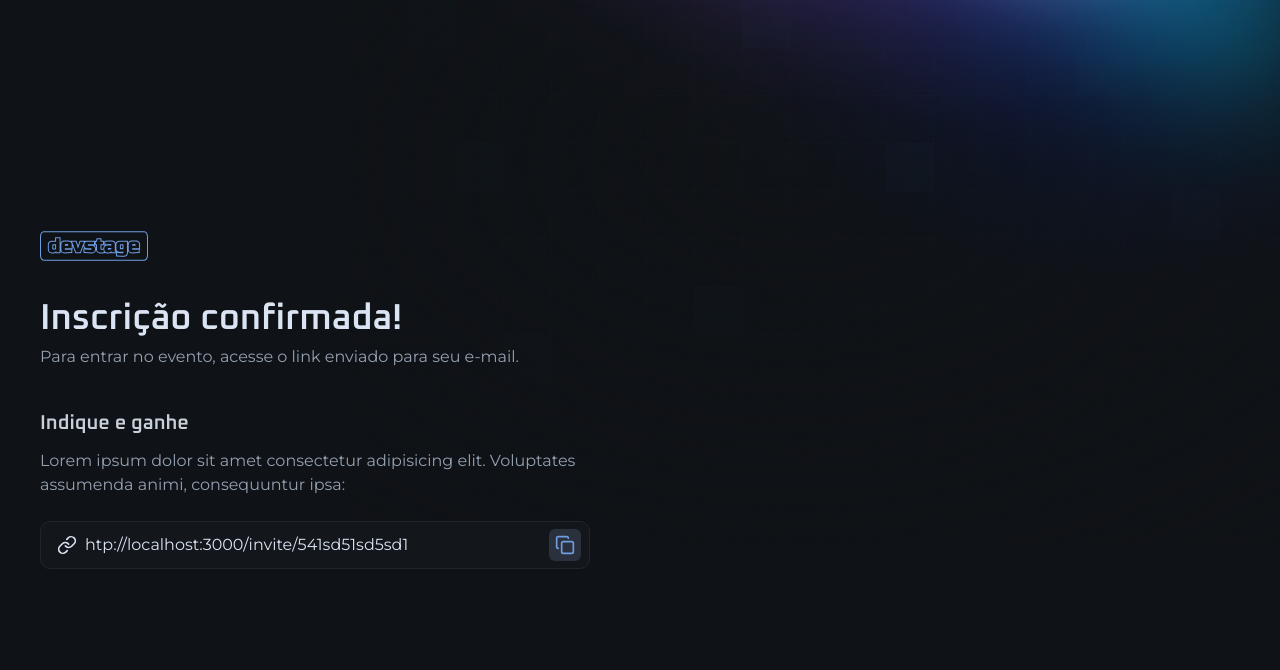
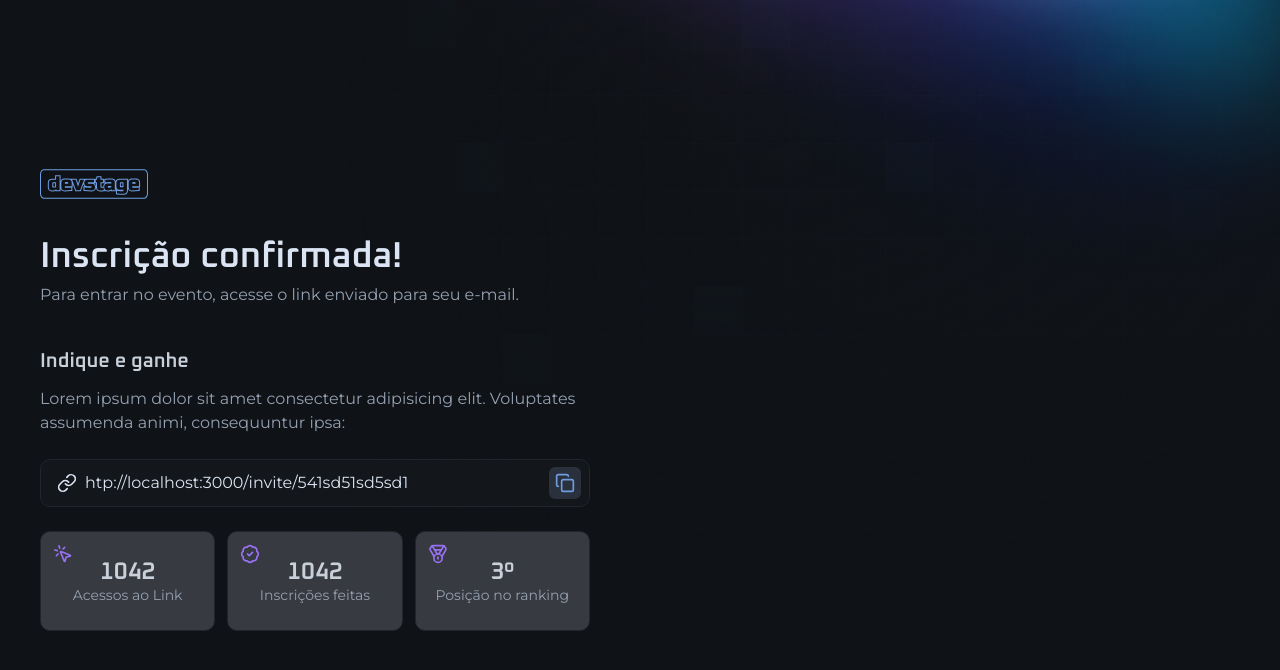
Before and after one commit to jp-data/action-events, a Next.js app: page /invite in a window 1280 px wide. Shown: the top 670 px of the page. Built offline with nearby package versions, Linux system fonts and the light colour scheme.

Commit message:
stats in invite page

```diff
--- a/src/app/invite/page.tsx
+++ b/src/app/invite/page.tsx
@@ -1,7 +1,7 @@
 import Image from 'next/image'
 import Logo from '../../assets/Logo.svg'
 import { InputField, InputIcon, InputRoot } from '@/components/Input'
-import { Copy, Link } from 'lucide-react'
+import { BadgeCheck, Copy, Link, Medal, MousePointerClick } from 'lucide-react'
 import { IconButton } from '@/components/IconButton'
 
 export default function InvitePage() {
@@ -41,6 +41,39 @@
                             <Copy className='size-5' />
                         </IconButton>
                     </InputRoot>
+
+                    <div className='grid gap-3 md:grid-cols-3'>
+                        <div className='relative bg-gray-700 border border-gray-600 px-4 py-7 flex flex-col items-center justify-center gap-1 rounded-xl'>
+                            <span className='font-heading text-2xl font-semibold text-gray-200 leading-none'>
+                                1042
+                            </span>
+                            <span className='text-sm text-gray-300 leading-none text-center'>
+                                Acessos ao Link
+                            </span>
+                            <MousePointerClick className='size-5 text-purple absolute top-3 left-3' />
+                        </div>
+
+                        <div className='relative bg-gray-700 border border-gray-600 px-4 py-7 flex flex-col items-center justify-center gap-1 rounded-xl'>
+                            <span className='font-heading text-2xl font-semibold text-gray-200 leading-none'>
+                                1042
+                            </span>
+                            <span className='text-sm text-gray-300 leading-none text-center'>
+                                Inscrições feitas
+                            </span>
+                            <BadgeCheck className='size-5 text-purple absolute top-3 left-3' />
+                        </div>
+
+                        <div className='relative bg-gray-700 border border-gray-600 px-4 py-7 flex flex-col items-center justify-center gap-1 rounded-xl'>
+                            <span className='font-heading text-2xl font-semibold text-gray-200 leading-none'>
+                                3º
+                            </span>
+                            <span className='text-sm text-gray-300 leading-none text-center'>
+                                Posição no ranking
+                            </span>
+                            <Medal className='size-5 text-purple absolute top-3 left-3' />
+                        </div>
+
+                    </div>
                 </div>
             </div>
         </div>
```
